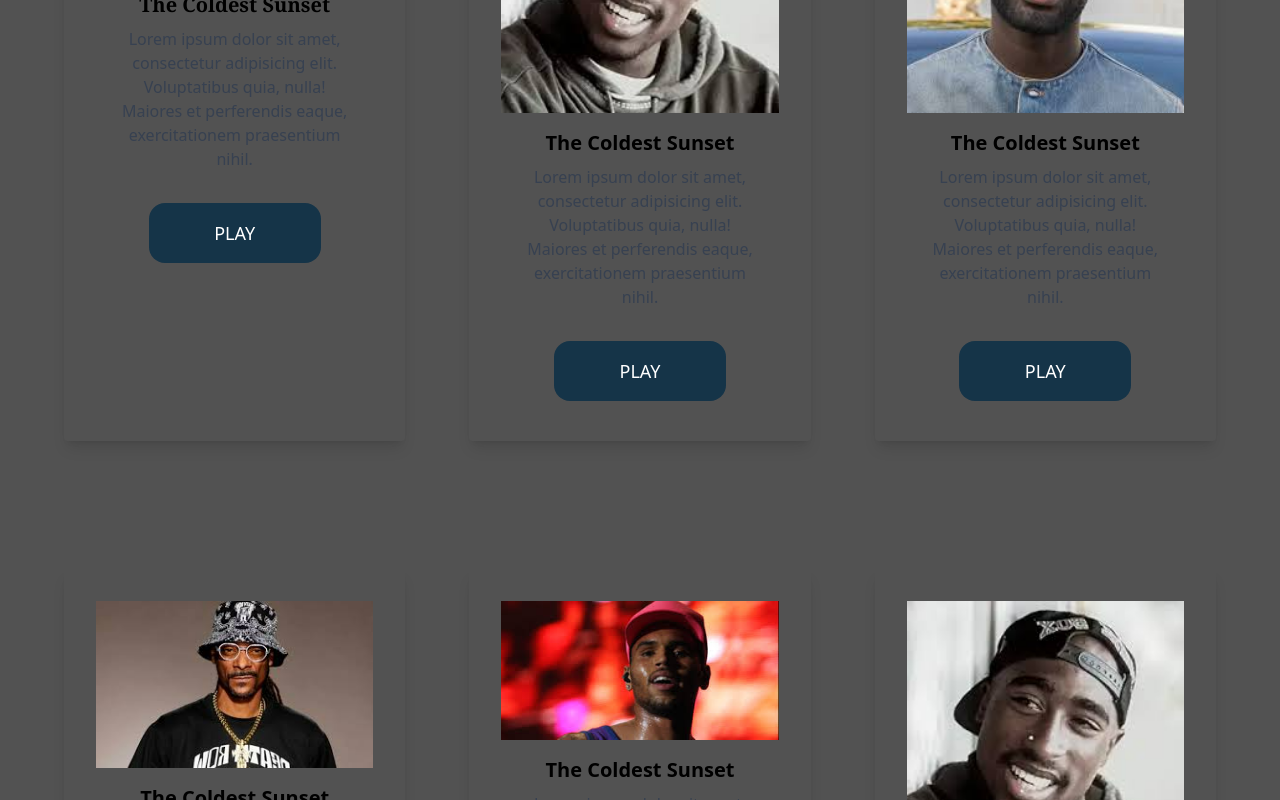
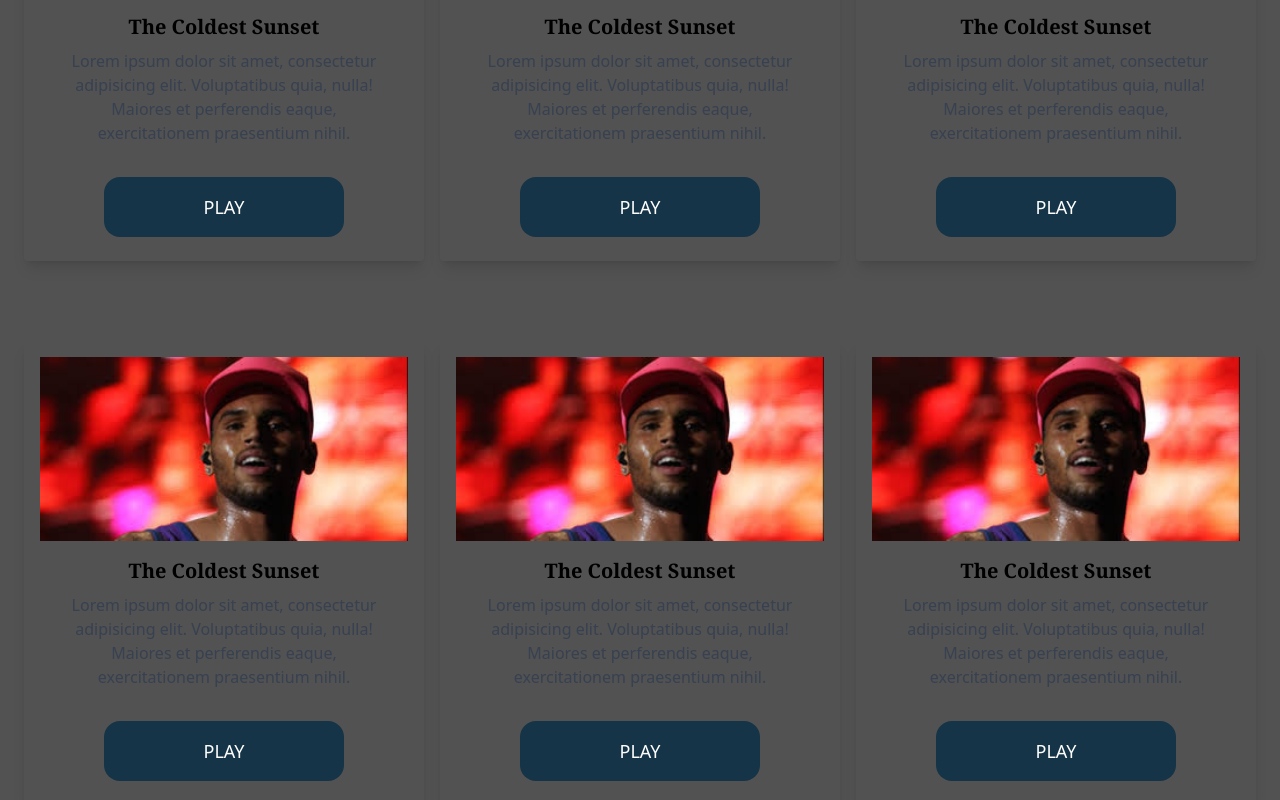
Before and after one commit to JayQStPatrick/Artist_Website, a React (Create React App) app: page / in a window 1280 px wide. Shown: the part 1540-2340 px from the top of the page. Built offline with nearby package versions, Linux system fonts and the light colour scheme; a web font is replaced by a local one.

Commit message:
responsiveness adjustment

```diff
--- a/src/components/catalogue_tab.jsx
+++ b/src/components/catalogue_tab.jsx
@@ -38,8 +38,8 @@ const Catalogue_tab = () => {
         />
       </div>
       {/* Catalogue first row */}
-      <div className="">
-        <div class="p-10">
+      <div className="flex flex-col bg-neutral-600">
+        <div class="mx-auto w-1/2 md:flex md:flex-col md:w-1/5 lg:w-1/3 rounded overflow-hidden shadow-lg">
           <div className="">
             <img class="w-full" src={Pac} alt="HipHop Artist" />
           </div>
@@ -52,14 +52,14 @@ const Catalogue_tab = () => {
               Voluptatibus quia, nulla! Maiores et perferendis eaque,
               exercitationem praesentium nihil.
             </p>
-            <div class="text-center py-2">
+            <div class="text-center">
               <button className="bg-navyblue text-white text-lg w-1/3 rounded-2xl ">
                 PLAY
               </button>
             </div>
           </div>
         </div>
-        <div class="p-10">
+        <div class="mx-auto w-1/2 md:flex-col md:w-1/5 lg:w-1/3 rounded overflow-hidden shadow-lg">
           <div className="">
             <img class="w-full" src={Pac} alt="HipHop Artist" />
           </div>
--- a/src/components/news_tab.jsx
+++ b/src/components/news_tab.jsx
@@ -38,8 +38,8 @@ const News_tab = () => {
         />
       </div>
       {/* News first row */}
-      <div className="md:flex md:flex-row md:p-8 md:bg-neutral-600">
-        <div class="p-8 m-8 max-w-sm rounded overflow-hidden shadow-lg">
+      <div className="flex flex-col bg-neutral-600 md:flex-row md:p-6 md:grid-cols-3 md:gap-4">
+        <div class="mx-auto w-1/2 md:w-1/4 lg:w-1/3 mt-8 p-4 rounded overflow-hidden shadow-lg">
           <img class="w-full" src={ChrisBrown} alt="HipHop Artist" />
           <div class="px-6 py-4">
             <div class="font-bold text-xl mb-2 text-center font-serif">
@@ -57,10 +57,10 @@ const News_tab = () => {
             </button>
           </div>
         </div>
-        <div class="p-8 m-8 max-w-sm rounded overflow-hidden shadow-lg">
-          <img class="w-full" src={Pac} alt="HipHop Artist" />
+        <div class="mx-auto w-1/2 md:w-1/4 lg:w-1/3 mt-8 p-4 rounded overflow-hidden shadow-lg">
+          <img class="w-full" src={ChrisBrown} alt="HipHop Artist" />
           <div class="px-6 py-4">
-            <div class="font-bold text-xl mb-2 text-center">
+            <div class="font-bold text-xl mb-2 text-center font-serif">
               The Coldest Sunset
             </div>
             <p class="text-gray-700 text-base text-center">
@@ -75,10 +75,10 @@ const News_tab = () => {
             </button>
           </div>
         </div>
-        <div class="p-8 m-8 max-w-sm rounded overflow-hidden shadow-lg">
-          <img class="w-full" src={SantanDave} alt="HipHop Artist" />
+        <div class="mx-auto w-1/2 md:w-1/4 lg:w-1/3 mt-8 p-4 rounded overflow-hidden shadow-lg">
+          <img class="w-full" src={ChrisBrown} alt="HipHop Artist" />
           <div class="px-6 py-4">
-            <div class="font-bold text-xl mb-2 text-center">
+            <div class="font-bold text-xl mb-2 text-center font-serif">
               The Coldest Sunset
             </div>
             <p class="text-gray-700 text-base text-center">
@@ -95,11 +95,11 @@ const News_tab = () => {
         </div>
       </div>
       {/* News second row */}
-      <div className="md:flex md:flex-row md:p-8 md:bg-neutral-600">
-        <div class="p-8 m-8 max-w-sm rounded overflow-hidden shadow-lg">
-          <img class="w-full" src={SnoopDogg} alt="HipHop Artist" />
+      <div className="flex flex-col bg-neutral-600 md:flex-row md:p-6 md:grid-cols-3 md:gap-4">
+        <div class="mx-auto w-1/2 md:w-1/4 lg:w-1/3 mt-8 p-4 rounded overflow-hidden shadow-lg">
+          <img class="w-full" src={ChrisBrown} alt="HipHop Artist" />
           <div class="px-6 py-4">
-            <div class="font-bold text-xl mb-2 text-center">
+            <div class="font-bold text-xl mb-2 text-center font-serif">
               The Coldest Sunset
             </div>
             <p class="text-gray-700 text-base text-center">
@@ -114,10 +114,10 @@ const News_tab = () => {
             </button>
           </div>
         </div>
-        <div class="p-8 m-8 max-w-sm rounded overflow-hidden shadow-lg">
+        <div class="mx-auto w-1/2 md:w-1/4 lg:w-1/3 mt-8 p-4 rounded overflow-hidden shadow-lg">
           <img class="w-full" src={ChrisBrown} alt="HipHop Artist" />
           <div class="px-6 py-4">
-            <div class="font-bold text-xl mb-2 text-center">
+            <div class="font-bold text-xl mb-2 text-center font-serif">
               The Coldest Sunset
             </div>
             <p class="text-gray-700 text-base text-center">
@@ -132,10 +132,10 @@ const News_tab = () => {
             </button>
           </div>
         </div>
-        <div class="p-8 m-8 max-w-sm rounded overflow-hidden shadow-lg">
-          <img class="w-full" src={Pac} alt="HipHop Artist" />
+        <div class="mx-auto w-1/2 md:w-1/4 lg:w-1/3 mt-8 p-4 rounded overflow-hidden shadow-lg">
+          <img class="w-full" src={ChrisBrown} alt="HipHop Artist" />
           <div class="px-6 py-4">
-            <div class="font-bold text-xl mb-2 text-center">
+            <div class="font-bold text-xl mb-2 text-center font-serif">
               The Coldest Sunset
             </div>
             <p class="text-gray-700 text-base text-center">
--- a/src/components/videos_tab.jsx
+++ b/src/components/videos_tab.jsx
@@ -39,7 +39,7 @@ const Videos_tab = () => {
       </div>
       {/* Videos first row */}
       <div className="flex flex-col bg-neutral-600 md:flex-row grid md:grid-cols-3 md:gap-4">
-        <div class="relative p-8 m-8 rounded overflow-hidden shadow-lg hover:bg-black text-white">
+        <div class="relative p-8 m-8 rounded overflow-hidden shadow-lg hover:bg-black text-white  ">
           <img class="w-full" src={Pac} alt="HipHop Artist" />
           <div class="overlay absolute inset-0 flex items-center justify-center opacity-100 transition duration-300 mt-[-80px] md:mt-[-100px]">
             <FaChevronRight className="text-hoverblue text-7xl md:text-8xl" />
```
